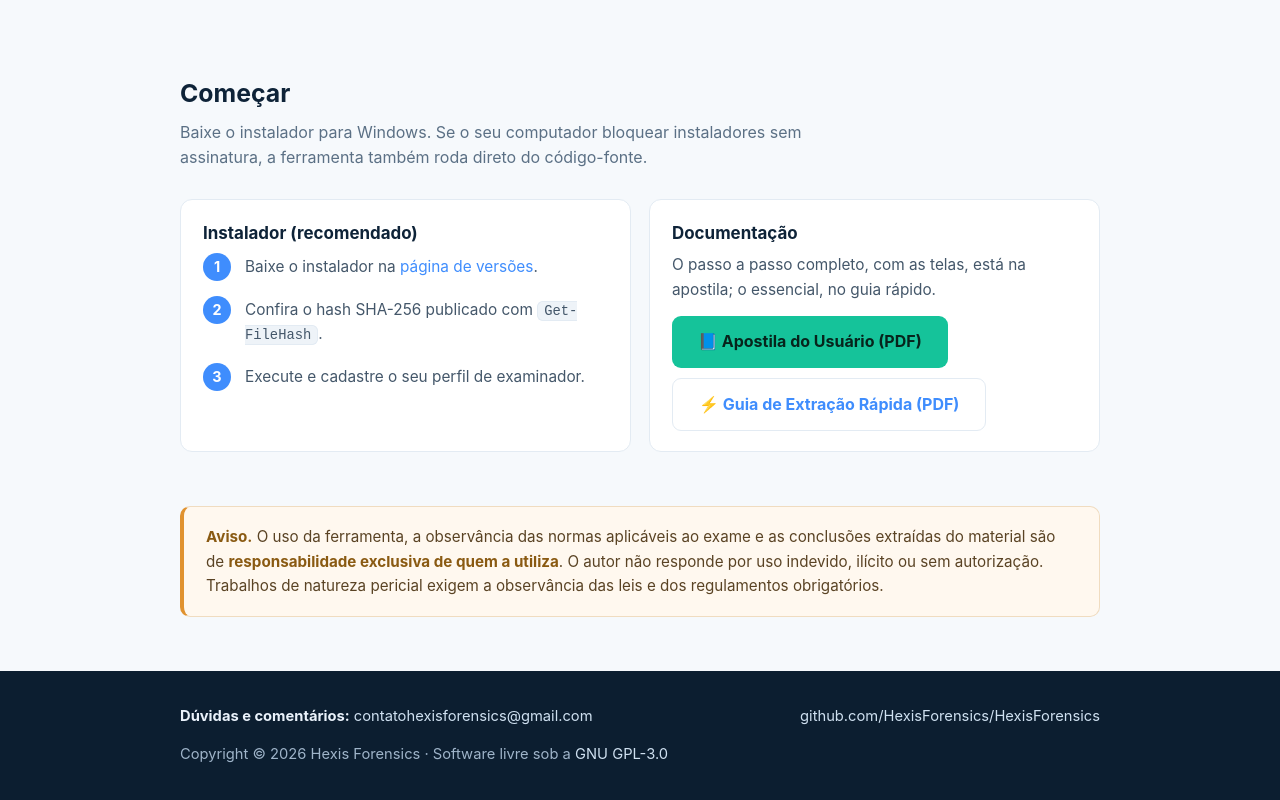
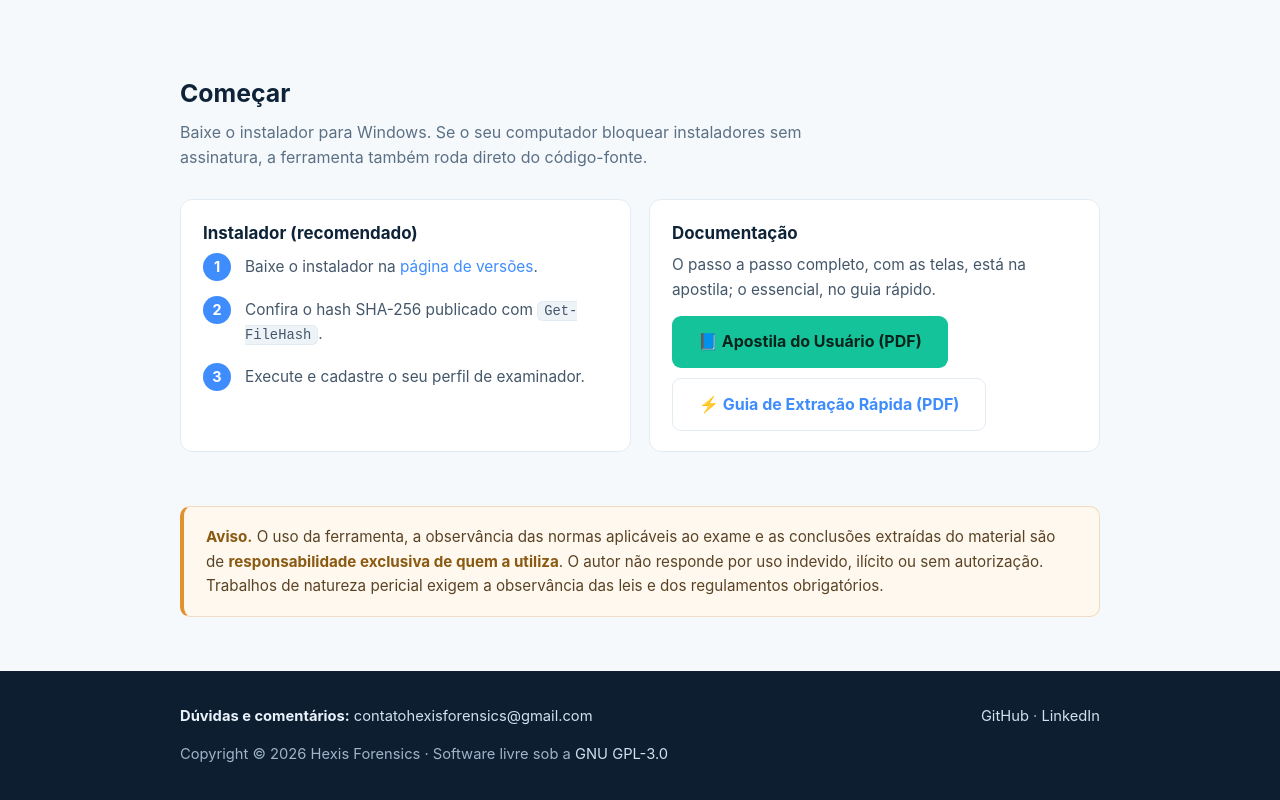
Before and after one commit to HexisForensics/HexisForensics, a plain HTML site: page docs/index.html in a window 1280 px wide. Shown: the part 1757-2557 px from the top of the page. Drawn offline with Linux system fonts and the light colour scheme.

Commit message:
Contato: link do LinkedIn no site e no README
Co-Authored-By: Claude Opus 4.8 <noreply@anthropic.com>

```diff
--- a/docs/index.html
+++ b/docs/index.html
@@ -189,7 +189,10 @@
     <div class="row" style="margin-bottom:14px">
       <div><b style="color:#eaf2fb">Dúvidas e comentários:</b>
            <a href="mailto:contatohexisforensics@gmail.com">contatohexisforensics@gmail.com</a></div>
-      <div><a href="https://github.com/HexisForensics/HexisForensics">github.com/HexisForensics/HexisForensics</a></div>
+      <div>
+        <a href="https://github.com/HexisForensics/HexisForensics">GitHub</a> ·
+        <a href="https://www.linkedin.com/in/hexis-forensics-75779344a">LinkedIn</a>
+      </div>
     </div>
     <div class="row">
       <div>Copyright © 2026 Hexis Forensics · Software livre sob a
```
Also changed, not shown: 1 other file.
